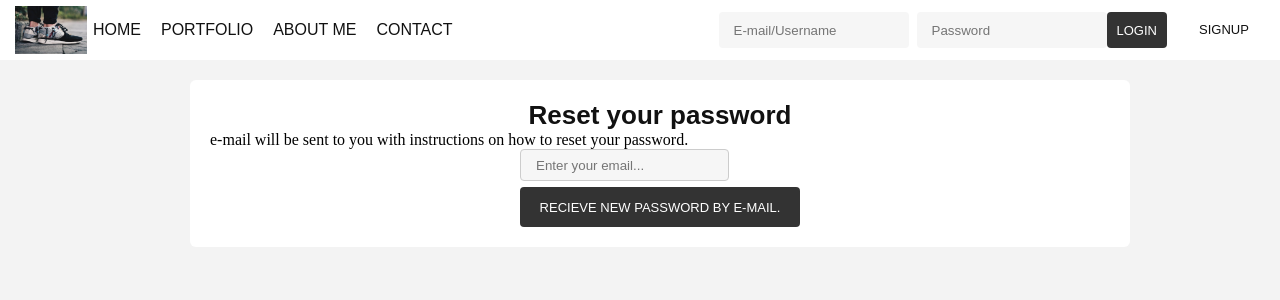
After one commit to yazandaseh/system, a PHP site: page /reset-password.php in a window 1280 px wide. The commit adds this page. Shown: the top 300 px of the page. Run offline with PHP 8.4, Linux system fonts and the light colour scheme.

Commit message:
php email

```diff
--- /dev/null
+++ b/reset-password.php
@@ -0,0 +1,20 @@
+<?php
+   require "header.php"
+?>
+
+<main>
+  <div class="wrapper-main">
+     <section class="section-default">
+        <h1>Reset your password</h1>
+        <p>e-mail will be sent to you with instructions on how to reset your password.</p>
+        <form class="form-resetpwd" action="includes/logout.inc.php" method="post">
+         <input type="text" name="email" placeholder="Enter your email...">
+         <button type="submit" name="reset-request-submit"> Recieve new password by e-mail.</button>
+    </form>
+        </section>
+  </div>
+</main>
+
+<?php
+   require "footer.php"
+?>
--- a/style.css
+++ b/style.css
@@ -185,3 +185,46 @@ h1 {
     color: green;
     text-align: center;
 }
+
+.form-resetpwd {
+    margin: 0 auto;
+    width: 280px;
+}
+
+.form-resetpwd input {
+    width: calc(100%-30px);
+    height: 30px;
+    padding: 0 15px;
+    margin-bottom: 6px;
+    border: 1px solid #CCC;
+    border-radius: 4px;
+    background-color: #F6F6F6;
+    float: left;
+    font-family: arial;
+}
+
+.form-resetpwd button {
+    display: block;
+    width: 100%;
+    height: 40px;
+    padding: 0 10px;
+    margin: 0 auto;
+    border: none;
+    border-radius: 4px;
+    background-color: #333;
+    font-family: arial;
+    font-size: 13px;
+    color: #FFF;
+    text-transform: uppercase;
+    text-align: center;
+}
+
+.p-forgetpwd {
+    display: block;
+    padding: 10px 0;
+    width: fit-content;
+    margin: 0 auto;
+    font-size: 14px;
+    font-family: arial;
+    color: #111;
+}
```
Also changed, not shown: includes/reset-request.inc.php (added, +9 -0 lines), signup.php (+27 -13 lines).
